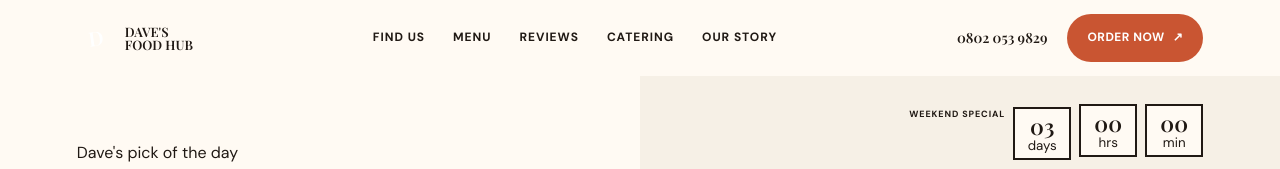
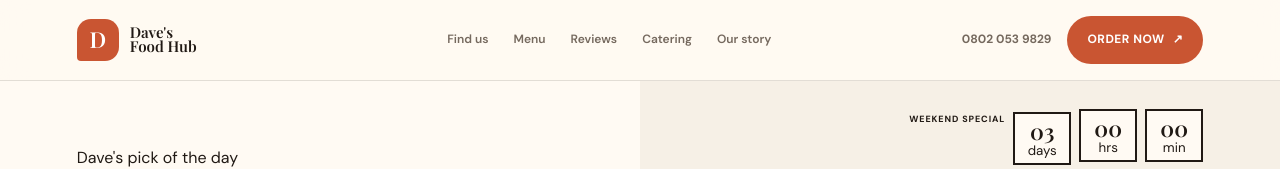
Before and after one commit to Dave-Dev1414/daves-food-hub, a React (Vite) app: page / in a window 1280 px wide. Shown: the top 169 px of the page. Built offline with nearby package versions, Linux system fonts and the light colour scheme; grey boxes are pictures that could not be loaded.

Commit message:
Rebrand Navbar.css for Dave's Food Hub

```diff
--- a/src/components/Navbar.css
+++ b/src/components/Navbar.css
@@ -1,126 +1,3 @@
-.navbar {
-  position: relative;
-  display: flex;
-  align-items: center;
-  justify-content: space-between;
-  gap: 24px;
-  padding: 14px var(--page-x);
-  background: var(--paper);
-  border-bottom: var(--border);
-}
-
-.navbar__logo {
-  display: flex;
-  align-items: center;
-  gap: 10px;
-}
-
-.navbar__mark {
-  display: grid;
-  place-items: center;
-  width: 38px;
-  height: 38px;
-  border-radius: 50%;
-  background: var(--green);
-  color: #fff;
-  font-family: var(--display);
-  font-size: 20px;
-  transform: rotate(-8deg);
-}
-
-.navbar__name {
-  font-family: var(--display);
-  font-size: 13px;
-  line-height: 1;
-  text-transform: uppercase;
-}
-
-.navbar__links {
-  display: flex;
-  gap: 28px;
-  font-size: 12px;
-  font-weight: 700;
-  letter-spacing: 0.08em;
-  text-transform: uppercase;
-}
-
-.navbar__links a {
-  padding-bottom: 2px;
-  border-bottom: 2px solid transparent;
-}
-
-.navbar__links a:hover,
-.navbar__links a.is-current-page {
-  border-color: var(--orange);
-  color: var(--orange);
-}
-
-.navbar__right {
-  display: flex;
-  align-items: center;
-  gap: 20px;
-}
-
-.navbar__phone {
-  font-family: var(--display);
-  font-size: 14px;
-  color: var(--orange);
-}
-
-.navbar__burger {
-  display: none;
-  width: 38px;
-  height: 38px;
-  border: 2px solid var(--ink);
-  position: relative;
-}
-
-.navbar__burger span {
-  position: absolute;
-  left: 8px;
-  right: 8px;
-  height: 3px;
-  background: var(--ink);
-}
-
-.navbar__burger span:first-child {
-  top: 11px;
-}
-
-.navbar__burger span:last-child {
-  bottom: 11px;
-}
-
-@media (max-width: 960px) {
-  .navbar__burger {
-    display: block;
-  }
-
-  .navbar__phone {
-    display: none;
-  }
-
-  .navbar__links {
-    display: none;
-    position: absolute;
-    top: 100%;
-    left: 0;
-    right: 0;
-    z-index: 10;
-    flex-direction: column;
-    gap: 0;
-    background: var(--paper);
-    border-bottom: var(--border);
-  }
-
-  .navbar__links.is-open {
-    display: flex;
-  }
-
-  .navbar__links a {
-    display: block;
-    padding: 14px var(--page-x);
-    border: 0;
-    border-top: 1px dashed #c9c1b0;
-  }
-}
+.navbar{position:sticky;top:0;z-index:50;display:flex;align-items:center;justify-content:space-between;gap:28px;padding:16px var(--page-x);background:rgba(255,250,243,.94);backdrop-filter:blur(14px);border-bottom:1px solid var(--line)}
+.navbar__logo{display:flex;align-items:center;gap:11px;min-width:180px}.navbar__mark{display:grid;place-items:center;width:42px;height:42px;border-radius:14px 14px 14px 4px;background:var(--terracotta);color:#fff;font-family:var(--display);font-size:22px}.navbar__name{font-family:var(--display);font-size:15px;line-height:.92}.navbar__links{display:flex;gap:25px;font-size:12px;font-weight:600;color:var(--muted)}.navbar__links a{position:relative;padding:7px 0}.navbar__links a::after{content:"";position:absolute;left:0;right:100%;bottom:0;height:2px;background:var(--terracotta);transition:right .2s}.navbar__links a:hover,.navbar__links a.is-current-page{color:var(--ink)}.navbar__links a:hover::after,.navbar__links a.is-current-page::after{right:0}.navbar__right{display:flex;align-items:center;gap:16px}.navbar__phone{font-size:12px;font-weight:700;color:var(--muted)}.navbar__burger{display:none;width:42px;height:42px;border:1px solid var(--line);border-radius:12px;position:relative}.navbar__burger span{position:absolute;left:10px;right:10px;height:2px;background:var(--ink)}.navbar__burger span:first-child{top:13px}.navbar__burger span:last-child{bottom:13px}
+@media(max-width:960px){.navbar__burger{display:block}.navbar__phone{display:none}.navbar__links{display:none;position:absolute;top:100%;left:0;right:0;flex-direction:column;gap:0;padding:8px var(--page-x) 18px;background:var(--paper);border-bottom:1px solid var(--line);box-shadow:0 15px 30px rgba(32,25,20,.08)}.navbar__links.is-open{display:flex}.navbar__links a{padding:13px 0}.navbar__logo{min-width:auto}}
```
